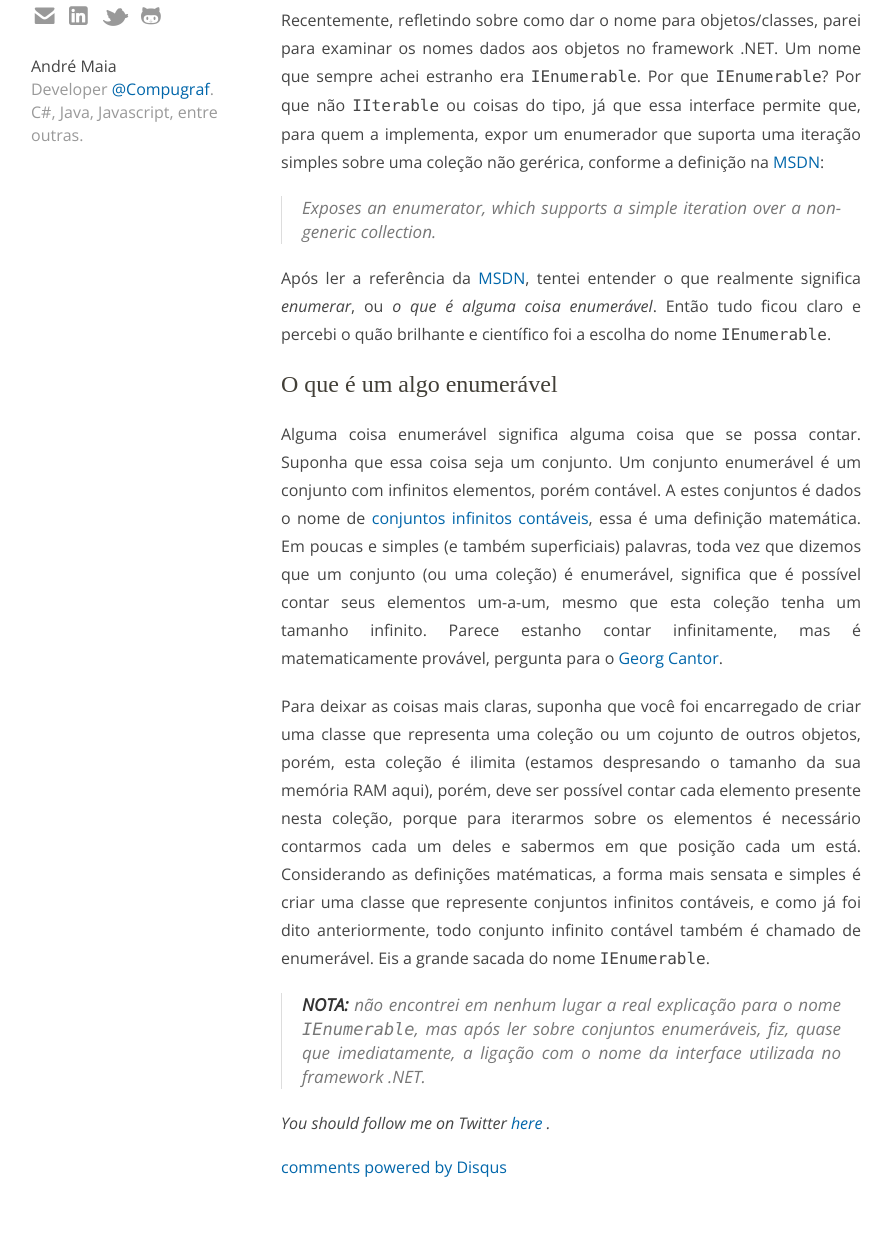
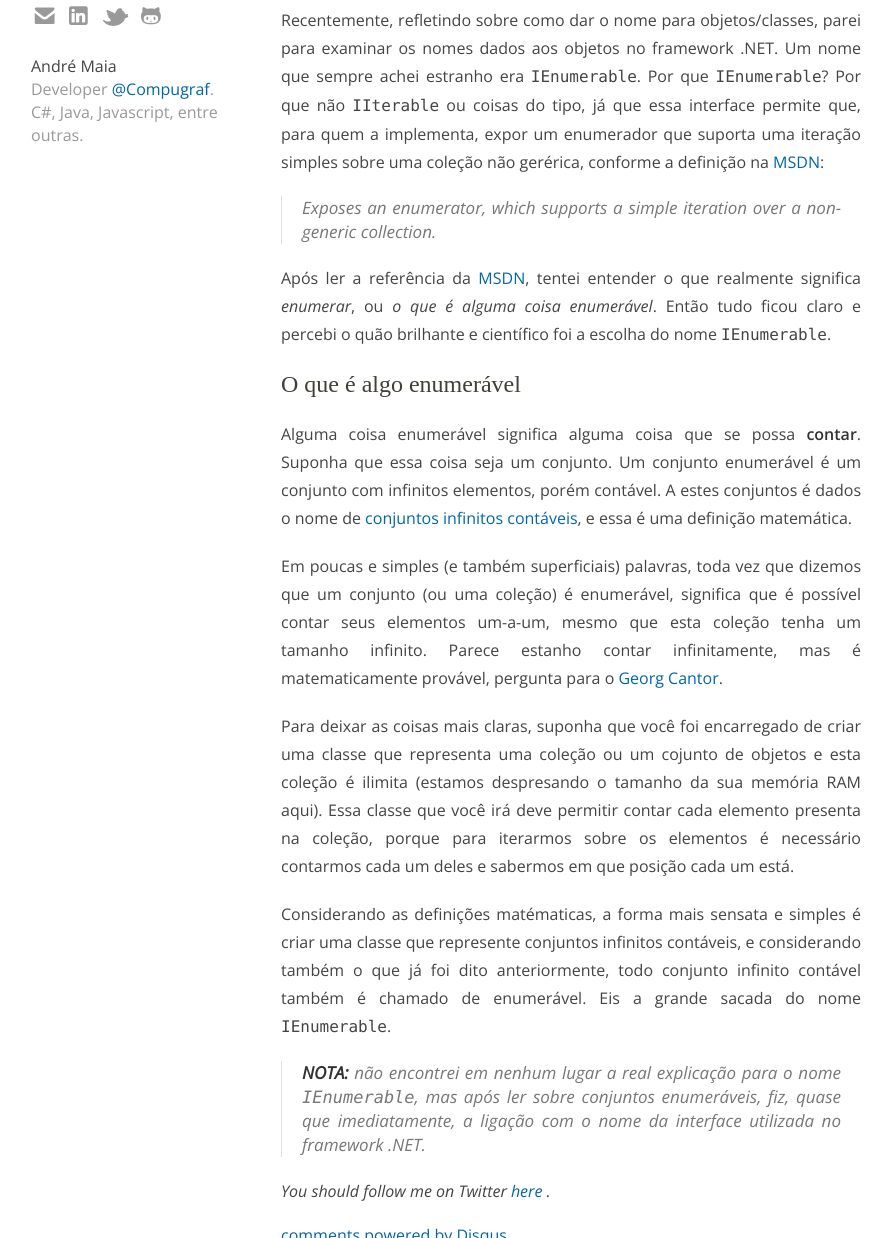
Before and after one commit to andrenmaia/anmaia.com.br, a Jekyll site: the page built from _posts/2014-08-13-por_que_a_interface_em_net_se_chama_ienumerable.md, in a window 1280 px wide and 1400 px high, cut to the strip 162-1400 px from the top of the window. Shown: the whole strip, without its empty margins (139-1031 px from the left). Built offline with Jekyll 4.4.1, drawn with Linux system fonts in a browser that asks for light colours; some web fonts are replaced; Markdown is read by kramdown in place of the engine named in the settings; comment, search, counter and statistics services are not loaded.

Commit message:
Post: Por que a interface em .Net se chama IEnumerable? - frase de impacto

```diff
--- a/_posts/2014-08-13-por_que_a_interface_em_net_se_chama_ienumerable.md
+++ b/_posts/2014-08-13-por_que_a_interface_em_net_se_chama_ienumerable.md
@@ -10,11 +10,15 @@ Recentemente, refletindo sobre como dar o nome para objetos/classes, parei para
 
 Após ler a referência da [MSDN][1], tentei entender o que realmente significa _enumerar_, ou _o que é alguma coisa enumerável_. Então tudo ficou claro e percebi o quão brilhante e científico foi a escolha do nome `IEnumerable`.
 
-## O que é um algo enumerável
+## O que é algo enumerável
 
-Alguma coisa enumerável significa alguma coisa que se possa contar. Suponha que essa coisa seja um conjunto. Um conjunto enumerável é um conjunto com infinitos elementos, porém contável. A estes conjuntos é dados o nome de [conjuntos infinitos contáveis][2], essa é uma definição matemática. Em poucas e simples (e também superficiais) palavras, toda vez que dizemos que um conjunto (ou uma coleção) é enumerável, significa que é possível contar seus elementos um-a-um, mesmo que esta coleção tenha um tamanho infinito. Parece estanho contar infinitamente, mas é matematicamente provável, pergunta para o [Georg Cantor][3].
+Alguma coisa enumerável significa alguma coisa que se possa __contar__. Suponha que essa coisa seja um conjunto. Um conjunto enumerável é um conjunto com infinitos elementos, porém contável. A estes conjuntos é dados o nome de [conjuntos infinitos contáveis][2], e essa é uma definição matemática.
 
-Para deixar as coisas mais claras, suponha que você foi encarregado de criar uma classe que representa uma coleção ou um cojunto de outros objetos, porém, esta coleção é ilimita (estamos despresando o tamanho da sua memória RAM aqui), porém, deve ser possível contar cada elemento presente nesta coleção, porque para iterarmos sobre os elementos é necessário contarmos cada um deles e sabermos em que posição cada um está. Considerando as definições matématicas, a forma mais sensata e simples é criar uma classe que represente conjuntos infinitos contáveis, e como já foi dito anteriormente, todo conjunto infinito contável também é chamado de enumerável. Eis a grande sacada do nome `IEnumerable`.
+Em poucas e simples (e também superficiais) palavras, toda vez que dizemos que um conjunto (ou uma coleção) é enumerável, significa que é possível contar seus elementos um-a-um, mesmo que esta coleção tenha um tamanho infinito. Parece estanho contar infinitamente, mas é matematicamente provável, pergunta para o [Georg Cantor][3].
+
+Para deixar as coisas mais claras, suponha que você foi encarregado de criar uma classe que representa uma coleção ou um cojunto de objetos e esta coleção é ilimita (estamos despresando o tamanho da sua memória RAM aqui). Essa classe que você irá deve permitir contar cada elemento presenta na coleção, porque para iterarmos sobre os elementos é necessário contarmos cada um deles e sabermos em que posição cada um está.
+
+Considerando as definições matématicas, a forma mais sensata e simples é criar uma classe que represente conjuntos infinitos contáveis, e considerando também o que já foi dito anteriormente, todo conjunto infinito contável também é chamado de enumerável. Eis a grande sacada do nome `IEnumerable`.
 
 > **NOTA:** não encontrei em nenhum lugar a real explicação para o nome `IEnumerable`, mas após ler sobre conjuntos enumeráveis, fiz, quase que imediatamente, a ligação com o nome da interface utilizada no framework .NET.
 
```
